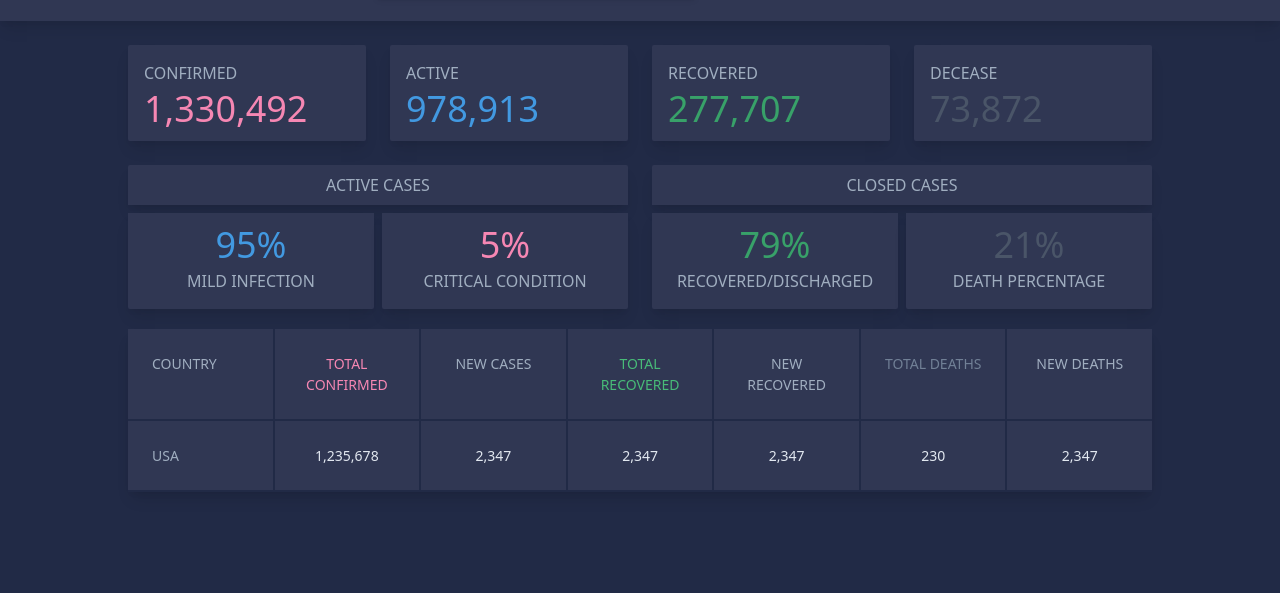
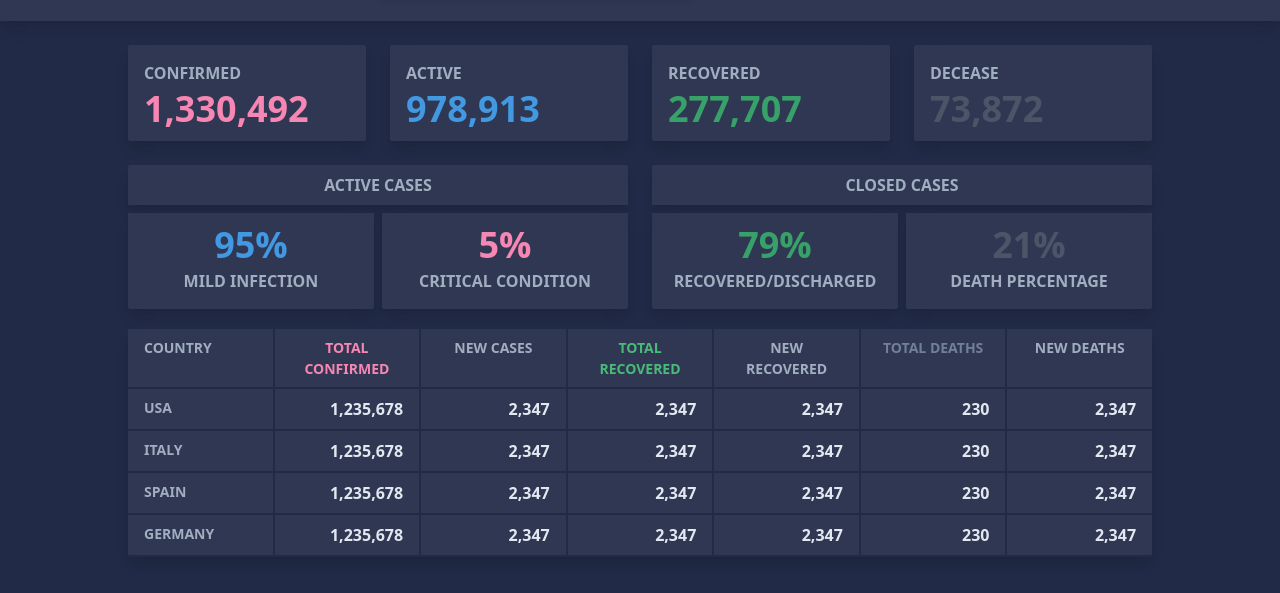
Before and after one commit to learnwithparam/novel-tracker, a website built with Parcel: page src/index.html in a window 1280 px wide. Shown: the part 75-668 px from the top of the page. Built offline with nearby package versions, Linux system fonts and the light colour scheme.

Commit message:
Implement fix grid for country list

```diff
--- a/src/index.html
+++ b/src/index.html
@@ -38,93 +38,156 @@
     <div class="grid grid-cols-2 gap-6">
       <div class="grid grid-cols-2 gap-6">
         <div class="bg-darken-blue-100 shadow-lg rounded-sm p-4">
-          <div class="text-md text-gray-500 uppercase font-medium">confirmed</div>
-          <div class="text-4xl text-gray-500 uppercase font-medium mt-2 leading-8 text-pink-400">1,330,492</div>
+          <div class="text-md text-gray-500 uppercase font-bold">confirmed</div>
+          <div class="text-4xl text-gray-500 uppercase font-bold mt-2 leading-8 text-pink-400">1,330,492</div>
         </div>
         <div class="bg-darken-blue-100 shadow-lg rounded-sm p-4">
-          <div class="text-md text-gray-500 uppercase font-medium">active</div>
-          <div class="text-4xl text-gray-500 uppercase font-medium mt-2 leading-8 text-blue-500">978,913</div>
+          <div class="text-md text-gray-500 uppercase font-bold">active</div>
+          <div class="text-4xl text-gray-500 uppercase font-bold mt-2 leading-8 text-blue-500">978,913</div>
         </div>
       </div>
       <div class="grid grid-cols-2 gap-6">
         <div class="bg-darken-blue-100 shadow-lg rounded-sm p-4">
-          <div class="text-md text-gray-500 uppercase font-medium">recovered</div>
-          <div class="text-4xl text-gray-500 uppercase font-medium mt-2 leading-8 text-green-600">277,707</div>
+          <div class="text-md text-gray-500 uppercase font-bold">recovered</div>
+          <div class="text-4xl text-gray-500 uppercase font-bold mt-2 leading-8 text-green-600">277,707</div>
         </div>
         <div class="bg-darken-blue-100 shadow-lg rounded-sm p-4">
-          <div class="text-md text-gray-500 uppercase font-medium">decease</div>
-          <div class="text-4xl text-gray-500 uppercase font-medium mt-2 leading-8 text-gray-700">73,872</div>
+          <div class="text-md text-gray-500 uppercase font-bold">decease</div>
+          <div class="text-4xl text-gray-500 uppercase font-bold mt-2 leading-8 text-gray-700">73,872</div>
         </div>
       </div>
       <div class="grid grid-cols-2 gap-2 text-center">
         <div class="col-span-2 bg-darken-blue-100 shadow-lg rounded-sm rounded-b-none p-2">
-          <div class="text-md text-gray-500 uppercase font-medium">ACTIVE CASES</div>
+          <div class="text-md text-gray-500 uppercase font-bold">ACTIVE CASES</div>
         </div>
         <div class="bg-darken-blue-100 shadow-lg rounded-sm rounded-t-none py-4">
-          <div class="text-4xl text-gray-500 uppercase font-medium leading-8 text-blue-500">95%</div>
-          <div class="text-md text-gray-500 uppercase font-medium mt-2">mild infection</div>
+          <div class="text-4xl text-gray-500 uppercase font-bold leading-8 text-blue-500">95%</div>
+          <div class="text-md text-gray-500 uppercase font-bold mt-2">mild infection</div>
         </div>
         <div class="bg-darken-blue-100 shadow-lg rounded-sm rounded-t-none p-4">
-          <div class="text-4xl text-gray-500 uppercase font-medium leading-8 text-pink-400">5%</div>
-          <div class="text-md text-gray-500 uppercase font-medium mt-2">critical condition</div>
+          <div class="text-4xl text-gray-500 uppercase font-bold leading-8 text-pink-400">5%</div>
+          <div class="text-md text-gray-500 uppercase font-bold mt-2">critical condition</div>
         </div>
       </div>
       <div class="grid grid-cols-2 gap-2  text-center">
         <div class="col-span-2 bg-darken-blue-100 shadow-lg rounded-sm rounded-b-none p-2">
-          <div class="text-md text-gray-500 uppercase font-medium">CLOSED CASES</div>
+          <div class="text-md text-gray-500 uppercase font-bold">CLOSED CASES</div>
         </div>
         <div class="bg-darken-blue-100 shadow-lg rounded-sm rounded-t-none p-4">
-          <div class="text-4xl text-gray-500 uppercase font-medium leading-8 text-green-600">79%</div>
-          <div class="text-md text-gray-500 uppercase font-medium mt-2">recovered/discharged</div>
+          <div class="text-4xl text-gray-500 uppercase font-bold leading-8 text-green-600">79%</div>
+          <div class="text-md text-gray-500 uppercase font-bold mt-2">recovered/discharged</div>
         </div>
         <div class="bg-darken-blue-100 shadow-lg rounded-sm rounded-t-none p-4">
-          <div class="text-4xl text-gray-500 uppercase font-medium leading-8 text-gray-700">21%</div>
-          <div class="text-md text-gray-500 uppercase font-medium mt-2">death percentage</div>
+          <div class="text-4xl text-gray-500 uppercase font-bold leading-8 text-gray-700">21%</div>
+          <div class="text-md text-gray-500 uppercase font-bold mt-2">death percentage</div>
         </div>
       </div>
     </div>
     <div class="flex flex-col mt-5 shadow-lg rounded-lg">
       <div class="flex justify-around border-b-2 border-darken-blue-200">
         <div
-          class="flex-1 bg-darken-blue-100 p-6 border-r-2 border-darken-blue-200 uppercase text-sm font-medium text-gray-500">
+          class="flex-1 bg-darken-blue-100 px-4 py-2 border-r-2 border-darken-blue-200 uppercase text-sm font-bold text-gray-500">
           country</div>
         <div
-          class="flex-1 bg-darken-blue-100 p-6 border-r-2 border-darken-blue-200 uppercase text-sm font-medium text-pink-400 text-center">
+          class="flex-1 bg-darken-blue-100 px-4 py-2 border-r-2 border-darken-blue-200 uppercase text-sm font-bold text-pink-400 text-center">
           total confirmed</div>
         <div
-          class="flex-1 bg-darken-blue-100 p-6 border-r-2 border-darken-blue-200 uppercase text-sm font-medium text-gray-500 text-center">
+          class="flex-1 bg-darken-blue-100 px-4 py-2 border-r-2 border-darken-blue-200 uppercase text-sm font-bold text-gray-500 text-center">
           new cases</div>
         <div
-          class="flex-1 bg-darken-blue-100 p-6 border-r-2 border-darken-blue-200 uppercase text-sm font-medium text-green-500 text-center">
+          class="flex-1 bg-darken-blue-100 px-4 py-2 border-r-2 border-darken-blue-200 uppercase text-sm font-bold text-green-500 text-center">
           total recovered</div>
         <div
-          class="flex-1 bg-darken-blue-100 p-6 border-r-2 border-darken-blue-200 uppercase text-sm font-medium text-gray-500 text-center">
+          class="flex-1 bg-darken-blue-100 px-4 py-2 border-r-2 border-darken-blue-200 uppercase text-sm font-bold text-gray-500 text-center">
           new recovered</div>
         <div
-          class="flex-1 bg-darken-blue-100 p-6 border-r-2 border-darken-blue-200 uppercase text-sm font-medium text-gray-600 text-center">
+          class="flex-1 bg-darken-blue-100 px-4 py-2 border-r-2 border-darken-blue-200 uppercase text-sm font-bold text-gray-600 text-center">
           total deaths</div>
-        <div class="flex-1 bg-darken-blue-100 p-6 uppercase text-sm font-medium text-gray-500 text-center">new deaths</div>
+        <div class="flex-1 bg-darken-blue-100 px-4 py-2 uppercase text-sm font-bold text-gray-500 text-center">new deaths</div>
       </div>
       <div class="flex justify-around border-b-2 border-darken-blue-200">
         <div
-          class="flex-1 bg-darken-blue-100 p-6 border-r-2 border-darken-blue-200 uppercase text-sm font-medium text-gray-500">
+          class="flex-1 bg-darken-blue-100 px-4 py-2 border-r-2 border-darken-blue-200 uppercase text-sm font-bold text-gray-500">
           USA</div>
         <div
-          class="flex-1 bg-darken-blue-100 p-6 border-r-2 border-darken-blue-200 uppercase text-sm font-medium text-gray-300 text-center">
+          class="flex-1 bg-darken-blue-100 px-4 py-2 border-r-2 border-darken-blue-200 uppercase text-base text-right font-bold text-gray-300 text-center">
           1,235,678</div>
         <div
-          class="flex-1 bg-darken-blue-100 p-6 border-r-2 border-darken-blue-200 uppercase text-sm font-medium text-gray-300 text-center">
+          class="flex-1 bg-darken-blue-100 px-4 py-2 border-r-2 border-darken-blue-200 uppercase text-base text-right font-bold text-gray-300 text-center">
           2,347</div>
         <div
-          class="flex-1 bg-darken-blue-100 p-6 border-r-2 border-darken-blue-200 uppercase text-sm font-medium text-gray-300 text-center">
+          class="flex-1 bg-darken-blue-100 px-4 py-2 border-r-2 border-darken-blue-200 uppercase text-base text-right font-bold text-gray-300 text-center">
           2,347</div>
         <div
-          class="flex-1 bg-darken-blue-100 p-6 border-r-2 border-darken-blue-200 uppercase text-sm font-medium text-gray-300 text-center">
+          class="flex-1 bg-darken-blue-100 px-4 py-2 border-r-2 border-darken-blue-200 uppercase text-base text-right font-bold text-gray-300 text-center">
           2,347</div>
         <div
-          class="flex-1 bg-darken-blue-100 p-6 border-r-2 border-darken-blue-200 uppercase text-sm font-medium text-gray-300 text-center">
+          class="flex-1 bg-darken-blue-100 px-4 py-2 border-r-2 border-darken-blue-200 uppercase text-base text-right font-bold text-gray-300 text-center">
           230</div>
-        <div class="flex-1 bg-darken-blue-100 p-6 uppercase text-sm font-medium text-gray-300 text-center">2,347</div>
+        <div class="flex-1 bg-darken-blue-100 px-4 py-2 uppercase text-base text-right font-bold text-gray-300 text-center">2,347</div>
+      </div>
+      <div class="flex justify-around border-b-2 border-darken-blue-200">
+        <div
+          class="flex-1 bg-darken-blue-100 py-2 px-4 border-r-2 border-darken-blue-200 uppercase text-sm font-bold text-gray-500">
+          ITALY</div>
+        <div
+          class="flex-1 bg-darken-blue-100 py-2 px-4 border-r-2 border-darken-blue-200 uppercase text-base text-right font-bold text-gray-300 text-center">
+          1,235,678</div>
+        <div
+          class="flex-1 bg-darken-blue-100 py-2 px-4 border-r-2 border-darken-blue-200 uppercase text-base text-right font-bold text-gray-300 text-center">
+          2,347</div>
+        <div
+          class="flex-1 bg-darken-blue-100 py-2 px-4 border-r-2 border-darken-blue-200 uppercase text-base text-right font-bold text-gray-300 text-center">
+          2,347</div>
+        <div
+          class="flex-1 bg-darken-blue-100 py-2 px-4 border-r-2 border-darken-blue-200 uppercase text-base text-right font-bold text-gray-300 text-center">
+          2,347</div>
+        <div
+          class="flex-1 bg-darken-blue-100 py-2 px-4 border-r-2 border-darken-blue-200 uppercase text-base text-right font-bold text-gray-300 text-center">
+          230</div>
+        <div class="flex-1 bg-darken-blue-100 py-2 px-4 uppercase text-base text-right font-bold text-gray-300 text-center">2,347</div>
+      </div>
+      <div class="flex justify-around border-b-2 border-darken-blue-200">
+        <div
+          class="flex-1 bg-darken-blue-100 py-2 px-4 border-r-2 border-darken-blue-200 uppercase text-sm font-bold text-gray-500">
+          SPAIN</div>
+        <div
+          class="flex-1 bg-darken-blue-100 py-2 px-4 border-r-2 border-darken-blue-200 uppercase text-base text-right font-bold text-gray-300 text-center">
+          1,235,678</div>
+        <div
+          class="flex-1 bg-darken-blue-100 py-2 px-4 border-r-2 border-darken-blue-200 uppercase text-base text-right font-bold text-gray-300 text-center">
+          2,347</div>
+        <div
+          class="flex-1 bg-darken-blue-100 py-2 px-4 border-r-2 border-darken-blue-200 uppercase text-base text-right font-bold text-gray-300 text-center">
+          2,347</div>
+        <div
+          class="flex-1 bg-darken-blue-100 py-2 px-4 border-r-2 border-darken-blue-200 uppercase text-base text-right font-bold text-gray-300 text-center">
+          2,347</div>
+        <div
+          class="flex-1 bg-darken-blue-100 py-2 px-4 border-r-2 border-darken-blue-200 uppercase text-base text-right font-bold text-gray-300 text-center">
+          230</div>
+        <div class="flex-1 bg-darken-blue-100 py-2 px-4 uppercase text-base text-right font-bold text-gray-300 text-center">2,347</div>
+      </div>
+      <div class="flex justify-around border-b-2 border-darken-blue-200">
+        <div
+          class="flex-1 bg-darken-blue-100 py-2 px-4 border-r-2 border-darken-blue-200 uppercase text-sm font-bold text-gray-500">
+          GERMANY</div>
+        <div
+          class="flex-1 bg-darken-blue-100 py-2 px-4 border-r-2 border-darken-blue-200 uppercase text-base text-right font-bold text-gray-300 text-center">
+          1,235,678</div>
+        <div
+          class="flex-1 bg-darken-blue-100 py-2 px-4 border-r-2 border-darken-blue-200 uppercase text-base text-right font-bold text-gray-300 text-center">
+          2,347</div>
+        <div
+          class="flex-1 bg-darken-blue-100 py-2 px-4 border-r-2 border-darken-blue-200 uppercase text-base text-right font-bold text-gray-300 text-center">
+          2,347</div>
+        <div
+          class="flex-1 bg-darken-blue-100 py-2 px-4 border-r-2 border-darken-blue-200 uppercase text-base text-right font-bold text-gray-300 text-center">
+          2,347</div>
+        <div
+          class="flex-1 bg-darken-blue-100 py-2 px-4 border-r-2 border-darken-blue-200 uppercase text-base text-right font-bold text-gray-300 text-center">
+          230</div>
+        <div class="flex-1 bg-darken-blue-100 py-2 px-4 uppercase text-base text-right font-bold text-gray-300 text-center">2,347</div>
       </div>
     </div>
   </div>
```
